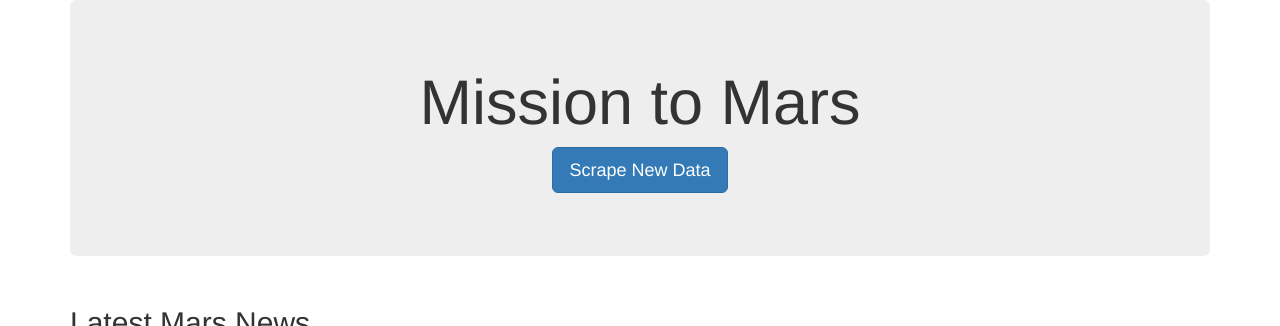
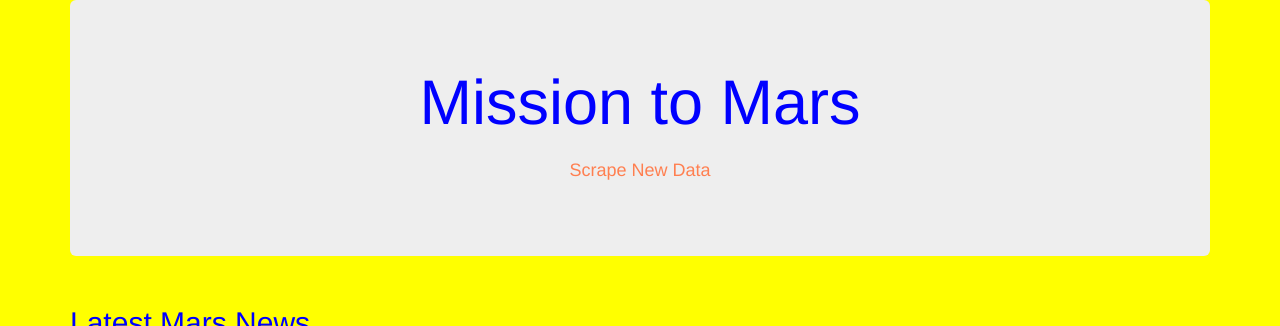
Before and after one commit to melisavacca/Mission-to-Mars, a Flask app: page / in a window 1280 px wide. Shown: the top 326 px of the page. Run offline with Flask 2, Linux system fonts and the light colour scheme; data that the repository does not hold is empty; parts of the project's set-up code (start-up, migrations or seed data) failed here and were passed over; some libraries are stand-ins or nearby versions.

Commit message:
adding deliverable 3

```diff
--- a/templates/index.html
+++ b/templates/index.html
@@ -9,6 +9,14 @@
       rel="stylesheet"
       href="https://maxcdn.bootstrapcdn.com/bootstrap/3.3.7/css/bootstrap.min.css"
     />
+    <style>
+      body {background-color: yellow;}
+      h1   {color: purple;}
+      p    {color:teal;}
+      h3   {color: orange}
+      a    {color: coral}
+      div  {color: blue
+     </style>
   </head>
   <body>
     <div class="container">
@@ -16,7 +24,7 @@
       <div class="jumbotron text-center">
         <h1>Mission to Mars</h1>
         <!-- Add a button to activate scraping script -->
-        <p><a class="btn btn-primary btn-lg" href="/scrape" role="button">Scrape New Data</a></p>
+        <p><a class="btn btn-secondary btn-outline-warning btn-lg" href="/scrape" role="button">Scrape New Data</a></p>
       </div>
 
       <!-- Add section for Mars News -->
```
